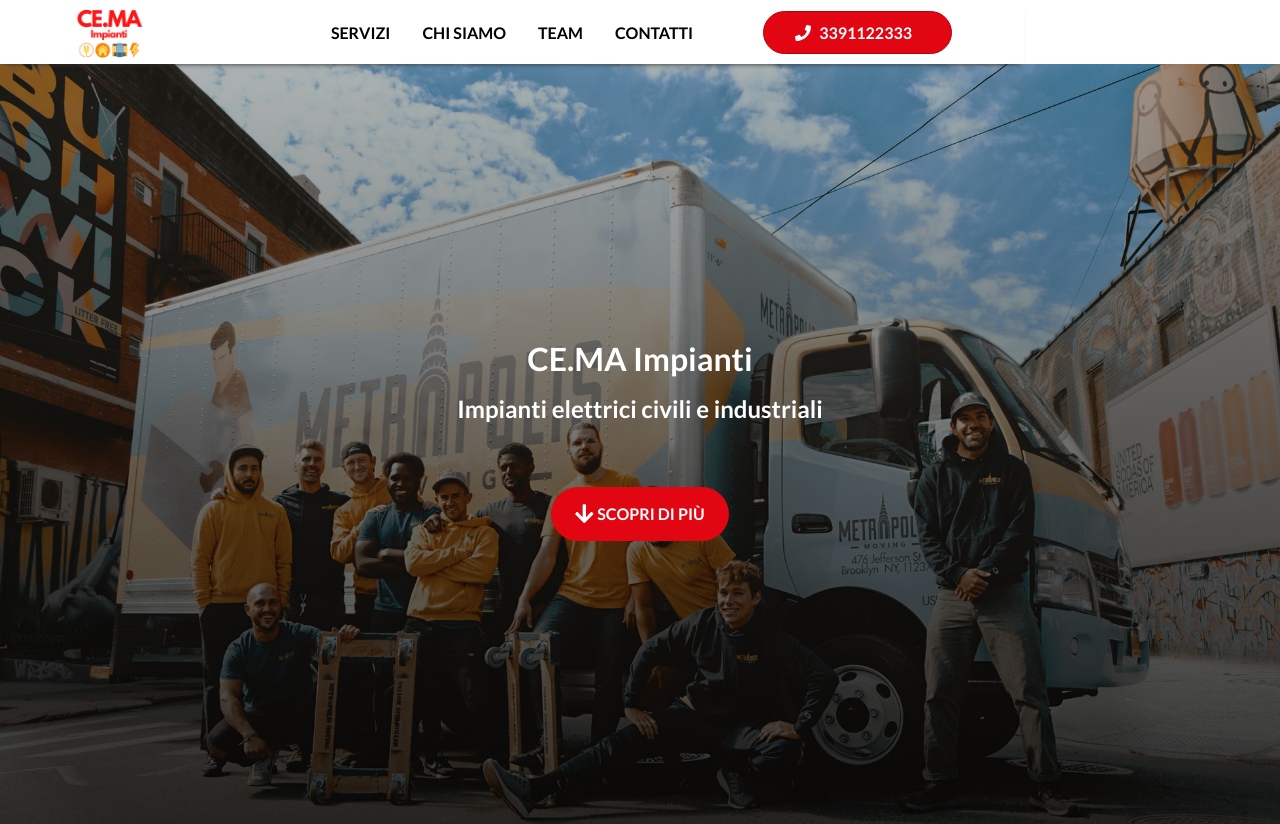
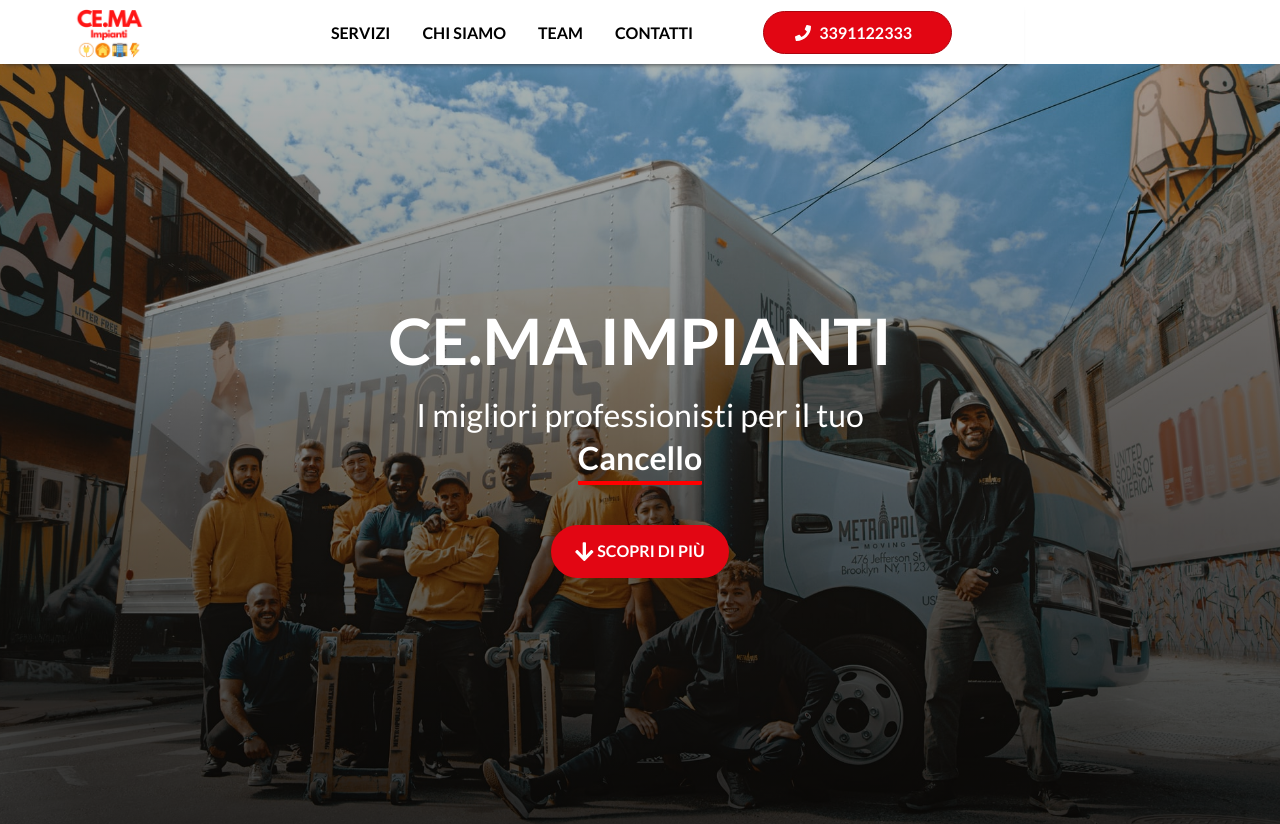
Before and after one commit to LOTO-gpolli/CEMA-impianti, a Next.js app: page / in a window 1280 px wide. Shown: the top 824 px of the page. Built offline with nearby package versions, Linux system fonts and the light colour scheme.

Commit message:
feat: improve Hero section

```diff
--- a/components/Header/Header.module.css
+++ b/components/Header/Header.module.css
@@ -32,7 +32,7 @@
 
 .header__navigation-item {
   position: relative;
-  padding: 0.5rem 1rem;
+  padding: 0.4rem 1rem;
   font-weight: bold;
   text-decoration: none;
   cursor: pointer;
--- a/components/Hero/Hero.js
+++ b/components/Hero/Hero.js
@@ -61,9 +61,10 @@ const Hero = () => {
         <motion.h1 variants={childVariants} className={`${styles['hero__title']}`}>
           CE.MA Impianti
         </motion.h1>
-        <motion.h2 variants={childVariants} className={`${styles['hero__subtitle']}`}>
-          Impianti elettrici civili e industriali
-        </motion.h2>
+        <h2 className={`${styles['hero__subtitle']}`}>
+          I migliori professionisti per il tuo
+        </h2>
+        <p className={`${styles['hero__dynamic-product']}`}></p>
         {/* <Fade up delay={800}> */}
         <motion.button
           variants={childVariants}
--- a/components/Hero/Hero.module.css
+++ b/components/Hero/Hero.module.css
@@ -13,16 +13,53 @@
 }
 
 .hero__heading {
+  width: 800px;
   text-align: center;
   margin: auto 30px;
 }
 
 .hero__title {
   margin-bottom: 1rem;
+  font-size: 4rem;
+  text-transform: uppercase;
 }
 
 .hero__subtitle {
+  margin-bottom: 0.25rem;
+  font-size: 2rem;
+  font-weight: 400;
+}
+
+.hero__dynamic-product:before {
+  content: '';
   margin-bottom: 1rem;
+  padding-bottom: 0.25rem;
+  font-size: 2rem;
+  font-weight: bold;
+  border-bottom: 4px solid red;
+  border-radius: 0.1rem;
+  animation: switchProduct infinite 12s;
+}
+
+@keyframes switchProduct {
+  0% {
+    content: "Allarme";
+  }
+  20% {
+    content: "Impianto di casa";
+  }
+  40% {
+    content: "Videocitofono";
+  }
+  60% {
+    content: "Cancello";
+  }
+  80% {
+    content: "Impianto industriale";
+  }
+  100% {
+    content: "Allarme";
+  }
 }
 
 .hero__button {
```
